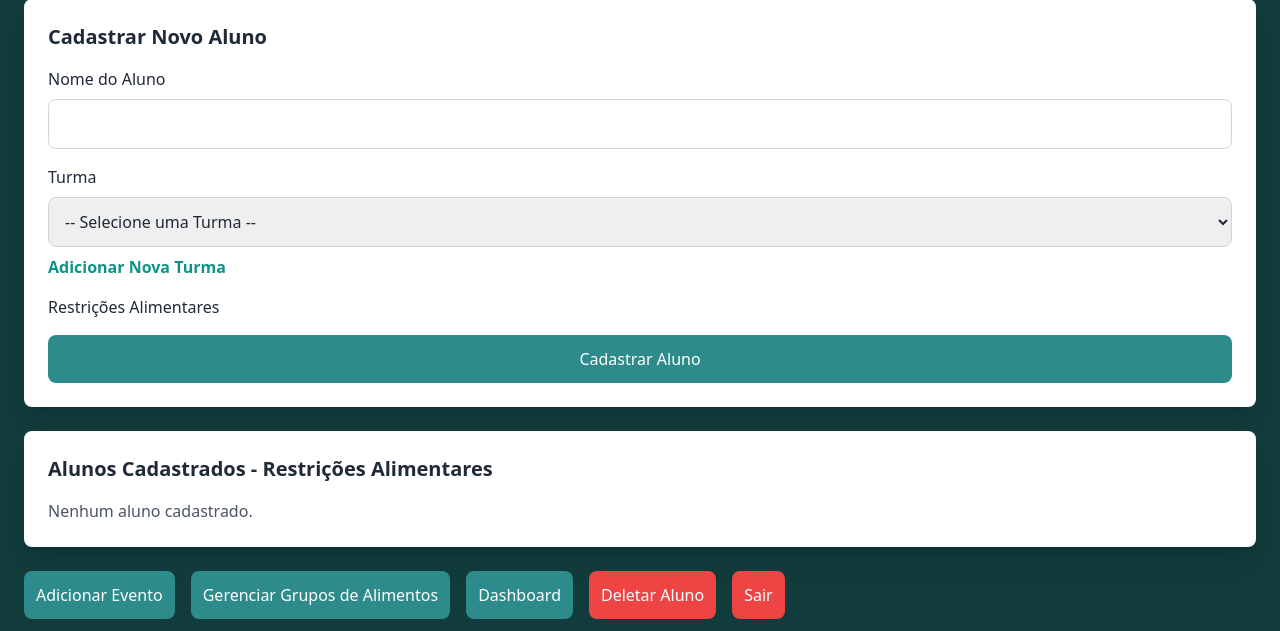
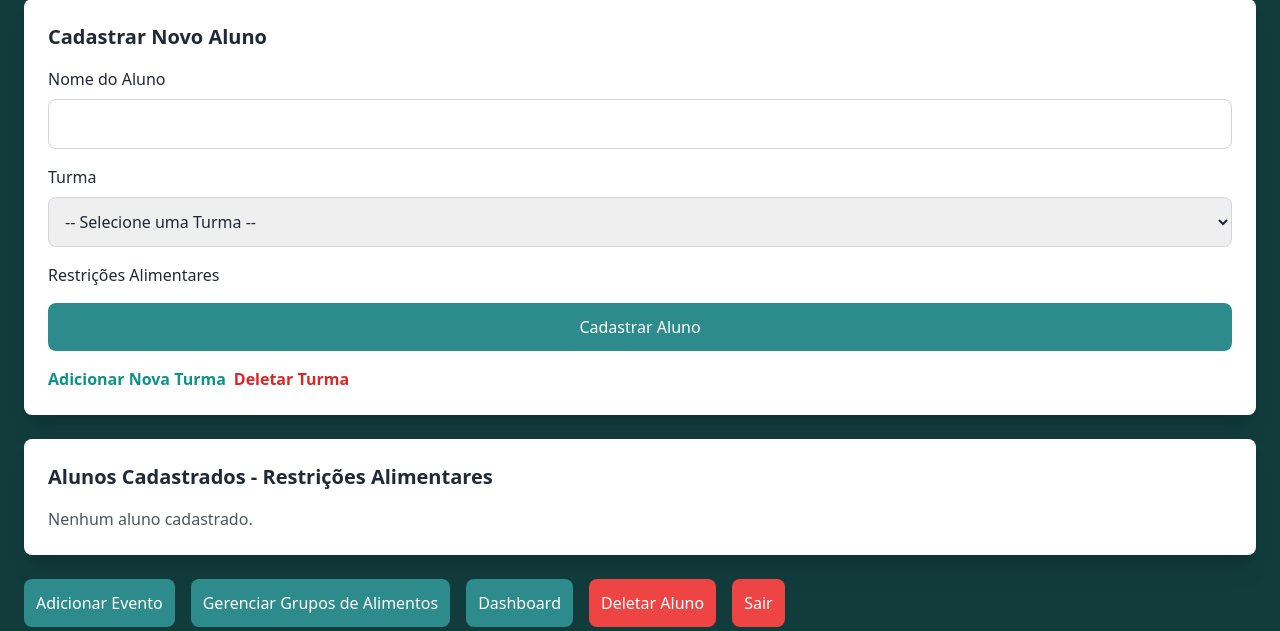
Before and after one commit to arthurunivesp/alimentacao-alunos-msdos, a Flask app: template templates/admin.html in a window 1280 px wide. Shown: the part 85-716 px from the top of the page. Run offline with Flask 3, Linux system fonts and the light colour scheme; the template is opened without the code that fills it, so the values that code supplies are empty; some libraries are stand-ins or nearby versions.

Commit message:
Adiciona funcionalidade para deletar turmas na página admin

```diff
--- a/routes.py
+++ b/routes.py
@@ -101,6 +101,32 @@ def add_turma():
         print(f"Nova turma adicionada: {nova_turma}")
     else:
         print("Erro ao adicionar turma: Turma já existe ou nome inválido.")
+    return redirect(url_for('main.admin'))
+
+@main_bp.route('/delete_turma', methods=['POST'])
+@login_required
+@admin_required
+def delete_turma():
+    init_session()
+    turma_to_delete = request.form.get('turma_to_delete')
+    turmas = session.get('turmas', TURMAS_DEFAULT)
+
+    if not turma_to_delete or turma_to_delete not in turmas:
+        print("Erro ao deletar turma: Turma não encontrada.")
+        return redirect(url_for('main.admin'))
+
+    # Verifica se algum aluno está usando a turma
+    for aluno, info in session['alunos'].items():
+        if info['turma'] == turma_to_delete:
+            print(f"Erro ao deletar turma: Turma {turma_to_delete} está sendo usada pelo aluno {aluno}.")
+            # Aqui você pode adicionar uma mensagem de erro visível para o usuário, se desejar
+            return redirect(url_for('main.admin'))
+
+    # Remove a turma da lista
+    turmas.remove(turma_to_delete)
+    session['turmas'] = turmas
+    session.modified = True
+    print(f"Turma deletada: {turma_to_delete}")
     return redirect(url_for('main.admin'))
 
 @main_bp.route('/alimentacao', methods=['GET'])
--- a/templates/admin.html
+++ b/templates/admin.html
@@ -27,7 +27,7 @@
                 </div>
                 <div class="mb-4">
                     <label class="block text-gray-800 mb-2">Turma</label>
-                    <select name="turma"
+                    <select name="turma" id="turma_select"
                             class="w-full p-3 border border-gray-300 rounded-lg focus:outline-none focus:ring-2 focus:ring-teal-500 text-gray-800"
                             required>
                         <option value="">-- Selecione uma Turma --</option>
@@ -35,11 +35,6 @@
                             <option value="{{ turma }}">{{ turma }}</option>
                         {% endfor %}
                     </select>
-                    <!-- Botão para adicionar nova turma -->
-                    <button type="button" onclick="toggleNewTurmaForm()"
-                            class="mt-2 text-teal-600 hover:text-teal-800 font-semibold">
-                        Adicionar Nova Turma
-                    </button>
                 </div>
                 <div class="mb-4">
                     <label class="block text-gray-800 mb-2">Restrições Alimentares</label>
@@ -61,8 +56,25 @@
                     Cadastrar Aluno
                 </button>
             </form>
-            <!-- Formulário para adicionar nova turma (isolado do formulário principal) -->
-            <div id="new_turma_form" class="mt-4 hidden">
+            <!-- Botões e formulários para gerenciar turmas -->
+            <div class="mt-4">
+                <div class="flex space-x-2">
+                    <!-- Botão para adicionar nova turma -->
+                    <button type="button" onclick="toggleNewTurmaForm()"
+                            class="text-teal-600 hover:text-teal-800 font-semibold">
+                        Adicionar Nova Turma
+                    </button>
+                    <!-- Formulário para deletar turma (isolado) -->
+                    <form method="POST" action="{{ url_for('main.delete_turma') }}" class="inline">
+                        <input type="hidden" name="turma_to_delete" id="turma_to_delete">
+                        <button type="submit" onclick="setTurmaToDelete()"
+                                class="text-red-600 hover:text-red-800 font-semibold">
+                            Deletar Turma
+                        </button>
+                    </form>
+                </div>
+                <!-- Formulário para adicionar nova turma (isolado) -->
+                <div id="new_turma_form" class="mt-2 hidden">
                     <form method="POST" action="{{ url_for('main.add_turma') }}" class="mt-2">
                         <input type="text" name="nova_turma"
                                class="w-full p-3 border border-gray-300 rounded-lg text-gray-800 bg-white focus:outline-none focus:ring-2 focus:ring-teal-500"
@@ -78,6 +90,7 @@
                             </button>
                         </div>
                     </form>
+                </div>
             </div>
         </div>
 
@@ -128,6 +141,18 @@
             const form = document.getElementById('new_turma_form');
             form.classList.toggle('hidden');
         }
+
+        function setTurmaToDelete() {
+            const select = document.getElementById('turma_select');
+            const turmaToDeleteInput = document.getElementById('turma_to_delete');
+            const selectedTurma = select.value;
+            if (selectedTurma === "") {
+                alert("Por favor, selecione uma turma para deletar.");
+                event.preventDefault();
+            } else {
+                turmaToDeleteInput.value = selectedTurma;
+            }
+        }
     </script>
 </body>
 </html>
```
Lines whose indentation alone changed are shown as unchanged.
